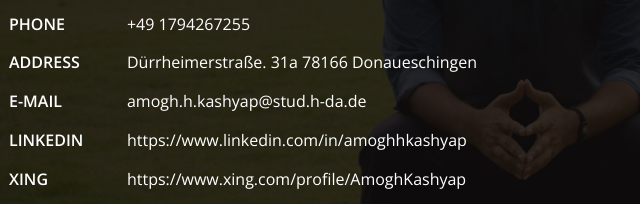
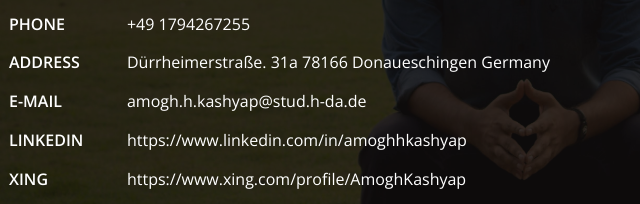
Before and after one commit to amoghkashyap/portfolio, a plain HTML site: page index.html in a window 1280 px wide. Shown: the part 355-559 px from the top of the page, 109-749 px from the left. Drawn offline with nearby package versions, Linux system fonts and the light colour scheme; files whose address does not match are found by name.

Commit message:
country addition typo

```diff
--- a/index.html
+++ b/index.html
@@ -91,7 +91,7 @@
 						<li>
 							<ul class="address-text">
 								<li><b>ADDRESS</b></li>
-								<li>Dürrheimerstraße. 31a 78166 Donaueschingen </li>
+								<li>Dürrheimerstraße. 31a 78166 Donaueschingen Germany</li>
 							</ul>
 						</li>
 						<li>
```
